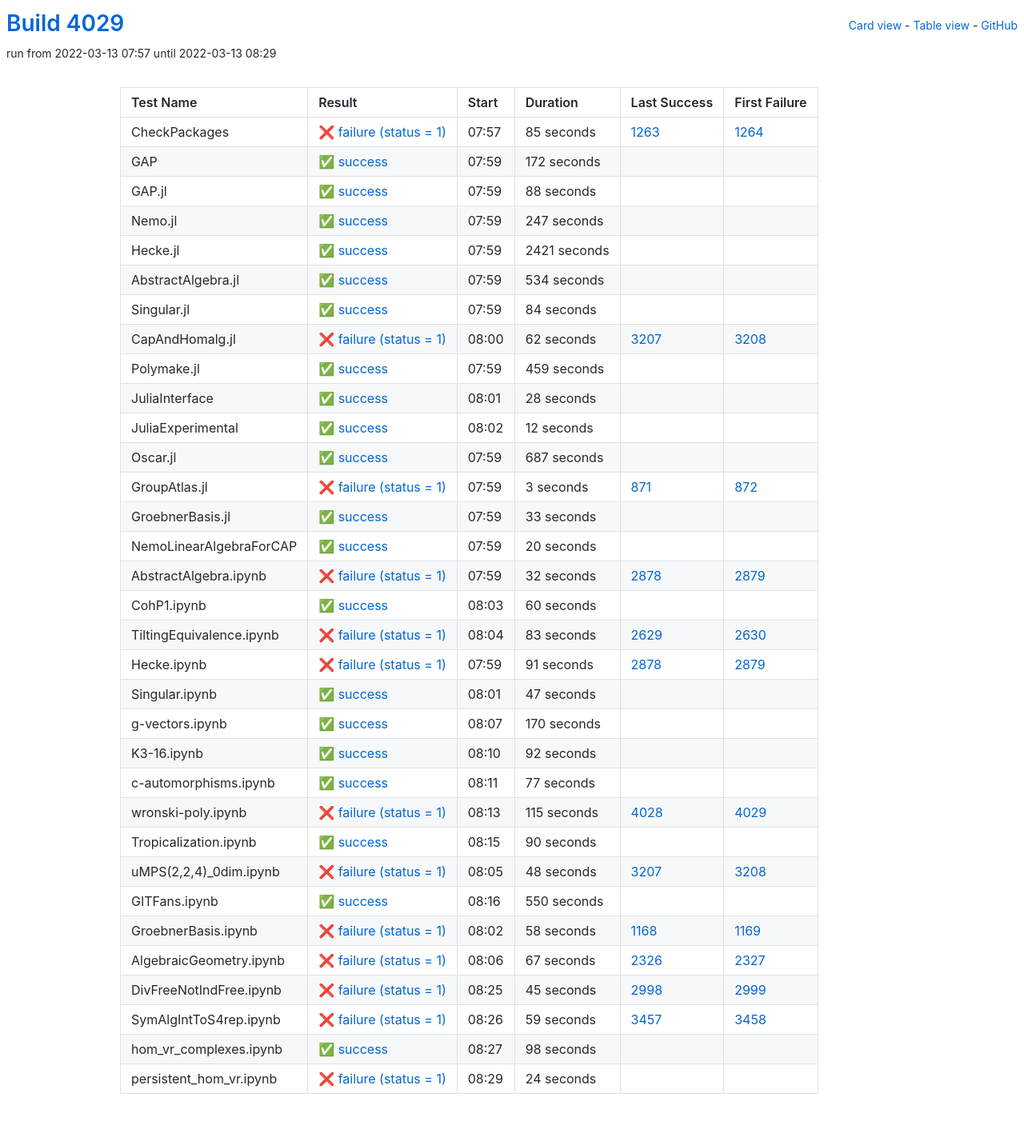
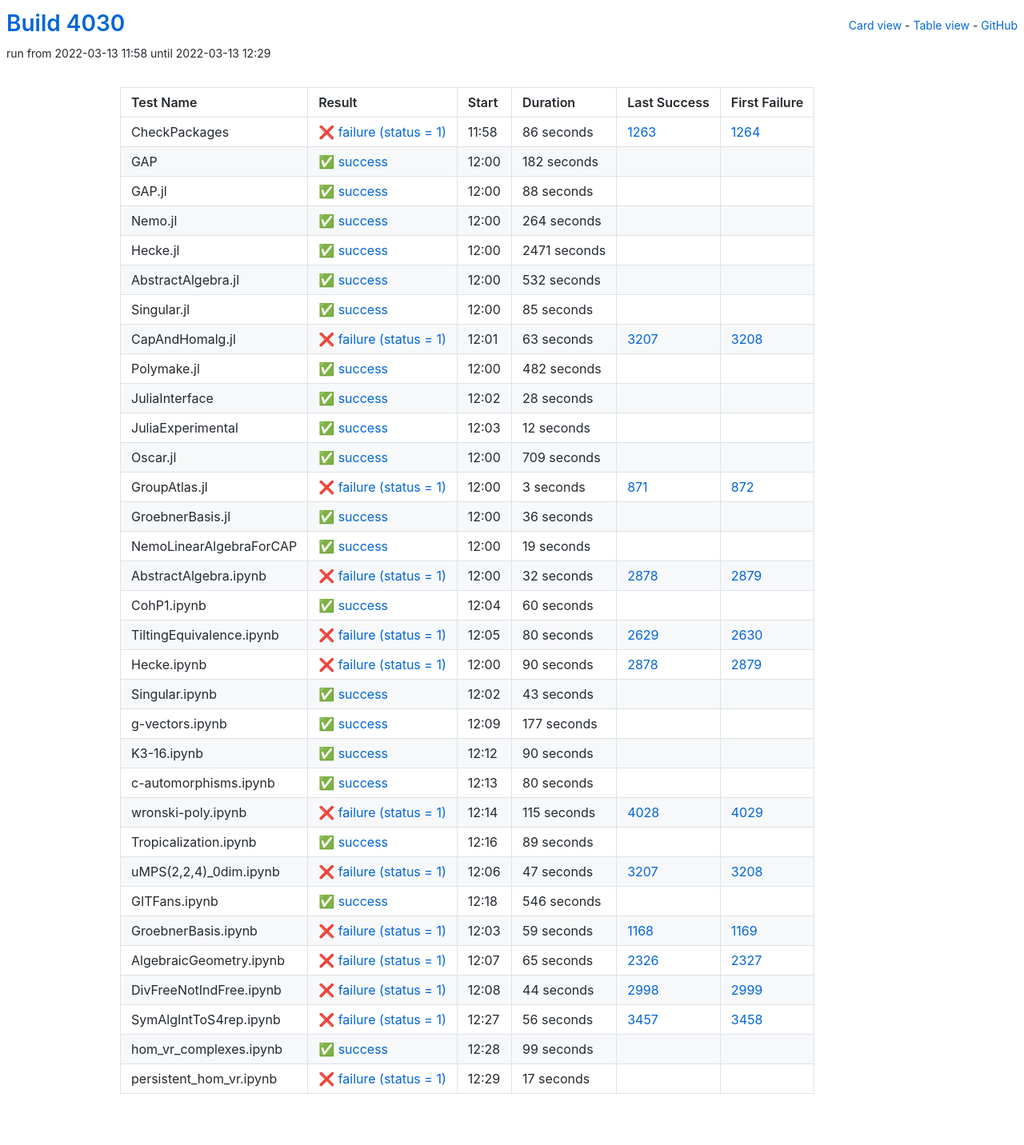
Before and after one commit to oscar-system/oscar-ci-status-stable, a Jekyll site: the page built from table.html, in a window 1280 px wide. Shown: the whole page at 80% size. Built offline with Jekyll 4.4.1, drawn with Linux system fonts in a browser that asks for light colours.

Commit message:
Build #4030

```diff
--- a/_data/ci.yml
+++ b/_data/ci.yml
@@ -1,6 +1,6 @@
 ---
-build: 4029
-build_url: https://oscarci.mathematik.uni-kl.de/job/oscar-stable/4029/
+build: 4030
+build_url: https://oscarci.mathematik.uni-kl.de/job/oscar-stable/4030/
 job: oscar-stable
 organization: oscar-system
 repo: oscar-ci-status-stable
@@ -8,32 +8,32 @@ repourl: https://github.com/oscar-system/oscar-ci-status-stable
 tests:
 - name: CheckPackages
   id: checkpackages
-  log: https://oscarci.mathematik.uni-kl.de/job/oscar-stable/4029/artifact/logs/build-4029/CheckPackages.log
-  start: 2022-03-13 07:57
+  log: https://oscarci.mathematik.uni-kl.de/job/oscar-stable/4030/artifact/logs/build-4030/CheckPackages.log
+  start: 2022-03-13 11:58
   success: false
   exitcode: 1
   status: failure
-  duration: 85
+  duration: 86
   last_success: 1263
   last_success_url: https://oscarci.mathematik.uni-kl.de/job/oscar-stable/1263/
   first_failure: 1264
   first_failure_url: https://oscarci.mathematik.uni-kl.de/job/oscar-stable/1264/
 - name: GAP
   id: gap
-  log: https://oscarci.mathematik.uni-kl.de/job/oscar-stable/4029/artifact/logs/build-4029/GAP.log
-  start: 2022-03-13 07:59
+  log: https://oscarci.mathematik.uni-kl.de/job/oscar-stable/4030/artifact/logs/build-4030/GAP.log
+  start: 2022-03-13 12:00
   success: true
   exitcode: 0
   status: success
-  duration: 172
+  duration: 182
   last_success: false
   last_success_url:
   first_failure: false
   first_failure_url:
 - name: GAP.jl
   id: gap-jl
-  log: https://oscarci.mathematik.uni-kl.de/job/oscar-stable/4029/artifact/logs/build-4029/GAP.jl.log
-  start: 2022-03-13 07:59
+  log: https://oscarci.mathematik.uni-kl.de/job/oscar-stable/4030/artifact/logs/build-4030/GAP.jl.log
+  start: 2022-03-13 12:00
   success: true
   exitcode: 0
   status: success
@@ -44,80 +44,80 @@ tests:
   first_failure_url:
 - name: Nemo.jl
   id: nemo-jl
-  log: https://oscarci.mathematik.uni-kl.de/job/oscar-stable/4029/artifact/logs/build-4029/Nemo.jl.log
-  start: 2022-03-13 07:59
+  log: https://oscarci.mathematik.uni-kl.de/job/oscar-stable/4030/artifact/logs/build-4030/Nemo.jl.log
+  start: 2022-03-13 12:00
   success: true
   exitcode: 0
   status: success
-  duration: 247
+  duration: 264
   last_success: false
   last_success_url:
   first_failure: false
   first_failure_url:
 - name: Hecke.jl
   id: hecke-jl
-  log: https://oscarci.mathematik.uni-kl.de/job/oscar-stable/4029/artifact/logs/build-4029/Hecke.jl.log
-  start: 2022-03-13 07:59
+  log: https://oscarci.mathematik.uni-kl.de/job/oscar-stable/4030/artifact/logs/build-4030/Hecke.jl.log
+  start: 2022-03-13 12:00
   success: true
   exitcode: 0
   status: success
-  duration: 2421
+  duration: 2471
   last_success: false
   last_success_url:
   first_failure: false
   first_failure_url:
 - name: AbstractAlgebra.jl
   id: abstractalgebra-jl
-  log: https://oscarci.mathematik.uni-kl.de/job/oscar-stable/4029/artifact/logs/build-4029/AbstractAlgebra.jl.log
-  start: 2022-03-13 07:59
+  log: https://oscarci.mathematik.uni-kl.de/job/oscar-stable/4030/artifact/logs/build-4030/AbstractAlgebra.jl.log
+  start: 2022-03-13 12:00
   success: true
   exitcode: 0
   status: success
-  duration: 534
+  duration: 532
   last_success: false
   last_success_url:
   first_failure: false
   first_failure_url:
 - name: Singular.jl
   id: singular-jl
-  log: https://oscarci.mathematik.uni-kl.de/job/oscar-stable/4029/artifact/logs/build-4029/Singular.jl.log
-  start: 2022-03-13 07:59
+  log: https://oscarci.mathematik.uni-kl.de/job/oscar-stable/4030/artifact/logs/build-4030/Singular.jl.log
+  start: 2022-03-13 12:00
   success: true
   exitcode: 0
   status: success
-  duration: 84
+  duration: 85
   last_success: false
   last_success_url:
   first_failure: false
   first_failure_url:
 - name: CapAndHomalg.jl
   id: capandhomalg-jl
-  log: https://oscarci.mathematik.uni-kl.de/job/oscar-stable/4029/artifact/logs/build-4029/CapAndHomalg.jl.log
-  start: 2022-03-13 08:00
+  log: https://oscarci.mathematik.uni-kl.de/job/oscar-stable/4030/artifact/logs/build-4030/CapAndHomalg.jl.log
+  start: 2022-03-13 12:01
   success: false
   exitcode: 1
   status: failure
-  duration: 62
+  duration: 63
   last_success: 3207
   last_success_url: https://oscarci.mathematik.uni-kl.de/job/oscar-stable/3207/
   first_failure: 3208
   first_failure_url: https://oscarci.mathematik.uni-kl.de/job/oscar-stable/3208/
 - name: Polymake.jl
   id: polymake-jl
-  log: https://oscarci.mathematik.uni-kl.de/job/oscar-stable/4029/artifact/logs/build-4029/Polymake.jl.log
-  start: 2022-03-13 07:59
+  log: https://oscarci.mathematik.uni-kl.de/job/oscar-stable/4030/artifact/logs/build-4030/Polymake.jl.log
+  start: 2022-03-13 12:00
   success: true
   exitcode: 0
   status: success
-  duration: 459
+  duration: 482
   last_success: false
   last_success_url:
   first_failure: false
   first_failure_url:
 - name: JuliaInterface
   id: juliainterface
-  log: https://oscarci.mathematik.uni-kl.de/job/oscar-stable/4029/artifact/logs/build-4029/JuliaInterface.log
-  start: 2022-03-13 08:01
+  log: https://oscarci.mathematik.uni-kl.de/job/oscar-stable/4030/artifact/logs/build-4030/JuliaInterface.log
+  start: 2022-03-13 12:02
   success: true
   exitcode: 0
   status: success
@@ -128,8 +128,8 @@ tests:
   first_failure_url:
 - name: JuliaExperimental
   id: juliaexperimental
-  log: https://oscarci.mathematik.uni-kl.de/job/oscar-stable/4029/artifact/logs/build-4029/JuliaExperimental.log
-  start: 2022-03-13 08:02
+  log: https://oscarci.mathematik.uni-kl.de/job/oscar-stable/4030/artifact/logs/build-4030/JuliaExperimental.log
+  start: 2022-03-13 12:03
   success: true
   exitcode: 0
   status: success
@@ -140,20 +140,20 @@ tests:
   first_failure_url:
 - name: Oscar.jl
   id: oscar-jl
-  log: https://oscarci.mathematik.uni-kl.de/job/oscar-stable/4029/artifact/logs/build-4029/Oscar.jl.log
-  start: 2022-03-13 07:59
+  log: https://oscarci.mathematik.uni-kl.de/job/oscar-stable/4030/artifact/logs/build-4030/Oscar.jl.log
+  start: 2022-03-13 12:00
   success: true
   exitcode: 0
   status: success
-  duration: 687
+  duration: 709
   last_success: false
   last_success_url:
   first_failure: false
   first_failure_url:
 - name: GroupAtlas.jl
   id: groupatlas-jl
-  log: https://oscarci.mathematik.uni-kl.de/job/oscar-stable/4029/artifact/logs/build-4029/GroupAtlas.jl.log
-  start: 2022-03-13 07:59
+  log: https://oscarci.mathematik.uni-kl.de/job/oscar-stable/4030/artifact/logs/build-4030/GroupAtlas.jl.log
+  start: 2022-03-13 12:00
   success: false
   exitcode: 1
   status: failure
@@ -164,32 +164,32 @@ tests:
   first_failure_url: https://oscarci.mathematik.uni-kl.de/job/oscar-stable/872/
 - name: GroebnerBasis.jl
   id: groebnerbasis-jl
-  log: https://oscarci.mathematik.uni-kl.de/job/oscar-stable/4029/artifact/logs/build-4029/GroebnerBasis.jl.log
-  start: 2022-03-13 07:59
+  log: https://oscarci.mathematik.uni-kl.de/job/oscar-stable/4030/artifact/logs/build-4030/GroebnerBasis.jl.log
+  start: 2022-03-13 12:00
   success: true
   exitcode: 0
   status: success
-  duration: 33
+  duration: 36
   last_success: false
   last_success_url:
   first_failure: false
   first_failure_url:
 - name: NemoLinearAlgebraForCAP
   id: nemolinearalgebraforcap
-  log: https://oscarci.mathematik.uni-kl.de/job/oscar-stable/4029/artifact/logs/build-4029/NemoLinearAlgebraForCAP.log
-  start: 2022-03-13 07:59
+  log: https://oscarci.mathematik.uni-kl.de/job/oscar-stable/4030/artifact/logs/build-4030/NemoLinearAlgebraForCAP.log
+  start: 2022-03-13 12:00
   success: true
   exitcode: 0
   status: success
-  duration: 20
+  duration: 19
   last_success: false
   last_success_url:
   first_failure: false
   first_failure_url:
 - name: AbstractAlgebra.ipynb
   id: abstractalgebra-ipynb
-  log: https://oscarci.mathematik.uni-kl.de/job/oscar-stable/4029/artifact/logs/build-4029/AbstractAlgebra.ipynb.log
-  start: 2022-03-13 07:59
+  log: https://oscarci.mathematik.uni-kl.de/job/oscar-stable/4030/artifact/logs/build-4030/AbstractAlgebra.ipynb.log
+  start: 2022-03-13 12:00
   success: false
   exitcode: 1
   status: failure
@@ -200,8 +200,8 @@ tests:
   first_failure_url: https://oscarci.mathematik.uni-kl.de/job/oscar-stable/2879/
 - name: CohP1.ipynb
   id: cohp1-ipynb
-  log: https://oscarci.mathematik.uni-kl.de/job/oscar-stable/4029/artifact/logs/build-4029/CohP1.ipynb.log
-  start: 2022-03-13 08:03
+  log: https://oscarci.mathematik.uni-kl.de/job/oscar-stable/4030/artifact/logs/build-4030/CohP1.ipynb.log
+  start: 2022-03-13 12:04
   success: true
   exitcode: 0
   status: success
@@ -212,80 +212,80 @@ tests:
   first_failure_url:
 - name: TiltingEquivalence.ipynb
   id: tiltingequivalence-ipynb
-  log: https://oscarci.mathematik.uni-kl.de/job/oscar-stable/4029/artifact/logs/build-4029/TiltingEquivalence.ipynb.log
-  start: 2022-03-13 08:04
+  log: https://oscarci.mathematik.uni-kl.de/job/oscar-stable/4030/artifact/logs/build-4030/TiltingEquivalence.ipynb.log
+  start: 2022-03-13 12:05
   success: false
   exitcode: 1
   status: failure
-  duration: 83
+  duration: 80
   last_success: 2629
   last_success_url: https://oscarci.mathematik.uni-kl.de/job/oscar-stable/2629/
   first_failure: 2630
   first_failure_url: https://oscarci.mathematik.uni-kl.de/job/oscar-stable/2630/
 - name: Hecke.ipynb
   id: hecke-ipynb
-  log: https://oscarci.mathematik.uni-kl.de/job/oscar-stable/4029/artifact/logs/build-4029/Hecke.ipynb.log
-  start: 2022-03-13 07:59
+  log: https://oscarci.mathematik.uni-kl.de/job/oscar-stable/4030/artifact/logs/build-4030/Hecke.ipynb.log
+  start: 2022-03-13 12:00
   success: false
   exitcode: 1
   status: failure
-  duration: 91
+  duration: 90
   last_success: 2878
   last_success_url: https://oscarci.mathematik.uni-kl.de/job/oscar-stable/2878/
   first_failure: 2879
   first_failure_url: https://oscarci.mathematik.uni-kl.de/job/oscar-stable/2879/
 - name: Singular.ipynb
   id: singular-ipynb
-  log: https://oscarci.mathematik.uni-kl.de/job/oscar-stable/4029/artifact/logs/build-4029/Singular.ipynb.log
-  start: 2022-03-13 08:01
+  log: https://oscarci.mathematik.uni-kl.de/job/oscar-stable/4030/artifact/logs/build-4030/Singular.ipynb.log
+  start: 2022-03-13 12:02
   success: true
   exitcode: 0
   status: success
-  duration: 47
+  duration: 43
   last_success: false
   last_success_url:
   first_failure: false
   first_failure_url:
 - name: g-vectors.ipynb
   id: g-vectors-ipynb
-  log: https://oscarci.mathematik.uni-kl.de/job/oscar-stable/4029/artifact/logs/build-4029/g-vectors.ipynb.log
-  start: 2022-03-13 08:07
+  log: https://oscarci.mathematik.uni-kl.de/job/oscar-stable/4030/artifact/logs/build-4030/g-vectors.ipynb.log
+  start: 2022-03-13 12:09
   success: true
   exitcode: 0
   status: success
-  duration: 170
+  duration: 177
   last_success: false
   last_success_url:
   first_failure: false
   first_failure_url:
 - name: K3-16.ipynb
   id: k3-16-ipynb
-  log: https://oscarci.mathematik.uni-kl.de/job/oscar-stable/4029/artifact/logs/build-4029/K3-16.ipynb.log
-  start: 2022-03-13 08:10
+  log: https://oscarci.mathematik.uni-kl.de/job/oscar-stable/4030/artifact/logs/build-4030/K3-16.ipynb.log
+  start: 2022-03-13 12:12
   success: true
   exitcode: 0
   status: success
-  duration: 92
+  duration: 90
   last_success: false
   last_success_url:
   first_failure: false
   first_failure_url:
 - name: c-automorphisms.ipynb
   id: c-automorphisms-ipynb
-  log: https://oscarci.mathematik.uni-kl.de/job/oscar-stable/4029/artifact/logs/build-4029/c-automorphisms.ipynb.log
-  start: 2022-03-13 08:11
+  log: https://oscarci.mathematik.uni-kl.de/job/oscar-stable/4030/artifact/logs/build-4030/c-automorphisms.ipynb.log
+  start: 2022-03-13 12:13
   success: true
   exitcode: 0
   status: success
-  duration: 77
+  duration: 80
   last_success: false
   last_success_url:
   first_failure: false
   first_failure_url:
 - name: wronski-poly.ipynb
   id: wronski-poly-ipynb
-  log: https://oscarci.mathematik.uni-kl.de/job/oscar-stable/4029/artifact/logs/build-4029/wronski-poly.ipynb.log
-  start: 2022-03-13 08:13
+  log: https://oscarci.mathematik.uni-kl.de/job/oscar-stable/4030/artifact/logs/build-4030/wronski-poly.ipynb.log
+  start: 2022-03-13 12:14
   success: false
   exitcode: 1
   status: failure
@@ -296,108 +296,108 @@ tests:
   first_failure_url: https://oscarci.mathematik.uni-kl.de/job/oscar-stable/4029/
 - name: Tropicalization.ipynb
   id: tropicalization-ipynb
-  log: https://oscarci.mathematik.uni-kl.de/job/oscar-stable/4029/artifact/logs/build-4029/Tropicalization.ipynb.log
-  start: 2022-03-13 08:15
+  log: https://oscarci.mathematik.uni-kl.de/job/oscar-stable/4030/artifact/logs/build-4030/Tropicalization.ipynb.log
+  start: 2022-03-13 12:16
   success: true
   exitcode: 0
   status: success
-  duration: 90
+  duration: 89
   last_success: false
   last_success_url:
   first_failure: false
   first_failure_url:
 - name: uMPS(2,2,4)_0dim.ipynb
   id: umps-2-2-4-0dim-ipynb
-  log: https://oscarci.mathematik.uni-kl.de/job/oscar-stable/4029/artifact/logs/build-4029/uMPS-2-2-4-_0dim.ipynb.log
-  start: 2022-03-13 08:05
+  log: https://oscarci.mathematik.uni-kl.de/job/oscar-stable/4030/artifact/logs/build-4030/uMPS-2-2-4-_0dim.ipynb.log
+  start: 2022-03-13 12:06
   success: false
   exitcode: 1
   status: failure
-  duration: 48
+  duration: 47
   last_success: 3207
   last_success_url: https://oscarci.mathematik.uni-kl.de/job/oscar-stable/3207/
   first_failure: 3208
   first_failure_url: https://oscarci.mathematik.uni-kl.de/job/oscar-stable/3208/
 - name: GITFans.ipynb
   id: gitfans-ipynb
-  log: https://oscarci.mathematik.uni-kl.de/job/oscar-stable/4029/artifact/logs/build-4029/GITFans.ipynb.log
-  start: 2022-03-13 08:16
+  log: https://oscarci.mathematik.uni-kl.de/job/oscar-stable/4030/artifact/logs/build-4030/GITFans.ipynb.log
+  start: 2022-03-13 12:18
   success: true
   exitcode: 0
   status: success
-  duration: 550
+  duration: 546
   last_success: false
   last_success_url:
   first_failure: false
   first_failure_url:
 - name: GroebnerBasis.ipynb
   id: groebnerbasis-ipynb
-  log: https://oscarci.mathematik.uni-kl.de/job/oscar-stable/4029/artifact/logs/build-4029/GroebnerBasis.ipynb.log
-  start: 2022-03-13 08:02
+  log: https://oscarci.mathematik.uni-kl.de/job/oscar-stable/4030/artifact/logs/build-4030/GroebnerBasis.ipynb.log
+  start: 2022-03-13 12:03
   success: false
   exitcode: 1
   status: failure
-  duration: 58
+  duration: 59
   last_success: 1168
   last_success_url: https://oscarci.mathematik.uni-kl.de/job/oscar-stable/1168/
   first_failure: 1169
   first_failure_url: https://oscarci.mathematik.uni-kl.de/job/oscar-stable/1169/
 - name: AlgebraicGeometry.ipynb
   id: algebraicgeometry-ipynb
-  log: https://oscarci.mathematik.uni-kl.de/job/oscar-stable/4029/artifact/logs/build-4029/AlgebraicGeometry.ipynb.log
-  start: 2022-03-13 08:06
+  log: https://oscarci.mathematik.uni-kl.de/job/oscar-stable/4030/artifact/logs/build-4030/AlgebraicGeometry.ipynb.log
+  start: 2022-03-13 12:07
   success: false
   exitcode: 1
   status: failure
-  duration: 67
+  duration: 65
   last_success: 2326
   last_success_url: https://oscarci.mathematik.uni-kl.de/job/oscar-stable/2326/
   first_failure: 2327
   first_failure_url: https://oscarci.mathematik.uni-kl.de/job/oscar-stable/2327/
 - name: DivFreeNotIndFree.ipynb
   id: divfreenotindfree-ipynb
-  log: https://oscarci.mathematik.uni-kl.de/job/oscar-stable/4029/artifact/logs/build-4029/DivFreeNotIndFree.ipynb.log
-  start: 2022-03-13 08:25
+  log: https://oscarci.mathematik.uni-kl.de/job/oscar-stable/4030/artifact/logs/build-4030/DivFreeNotIndFree.ipynb.log
+  start: 2022-03-13 12:08
   success: false
   exitcode: 1
   status: failure
-  duration: 45
+  duration: 44
   last_success: 2998
   last_success_url: https://oscarci.mathematik.uni-kl.de/job/oscar-stable/2998/
   first_failure: 2999
   first_failure_url: https://oscarci.mathematik.uni-kl.de/job/oscar-stable/2999/
 - name: SymAlgIntToS4rep.ipynb
   id: symalginttos4rep-ipynb
-  log: https://oscarci.mathematik.uni-kl.de/job/oscar-stable/4029/artifact/logs/build-4029/SymAlgIntToS4rep.ipynb.log
-  start: 2022-03-13 08:26
+  log: https://oscarci.mathematik.uni-kl.de/job/oscar-stable/4030/artifact/logs/build-4030/SymAlgIntToS4rep.ipynb.log
+  start: 2022-03-13 12:27
   success: false
   exitcode: 1
   status: failure
-  duration: 59
+  duration: 56
   last_success: 3457
   last_success_url: https://oscarci.mathematik.uni-kl.de/job/oscar-stable/3457/
   first_failure: 3458
   first_failure_url: https://oscarci.mathematik.uni-kl.de/job/oscar-stable/3458/
 - name: hom_vr_complexes.ipynb
   id: hom-vr-complexes-ipynb
-  log: https://oscarci.mathematik.uni-kl.de/job/oscar-stable/4029/artifact/logs/build-4029/hom_vr_complexes.ipynb.log
-  start: 2022-03-13 08:27
+  log: https://oscarci.mathematik.uni-kl.de/job/oscar-stable/4030/artifact/logs/build-4030/hom_vr_complexes.ipynb.log
+  start: 2022-03-13 12:28
   success: true
   exitcode: 0
   status: success
-  duration: 98
+  duration: 99
   last_success: false
   last_success_url:
   first_failure: false
   first_failure_url:
 - name: persistent_hom_vr.ipynb
   id: persistent-hom-vr-ipynb
-  log: https://oscarci.mathematik.uni-kl.de/job/oscar-stable/4029/artifact/logs/build-4029/persistent_hom_vr.ipynb.log
-  start: 2022-03-13 08:29
+  log: https://oscarci.mathematik.uni-kl.de/job/oscar-stable/4030/artifact/logs/build-4030/persistent_hom_vr.ipynb.log
+  start: 2022-03-13 12:29
   success: false
   exitcode: 1
   status: failure
-  duration: 24
+  duration: 17
   last_success: false
   last_success_url:
   first_failure: false
```
Also changed, not shown: README.md.
